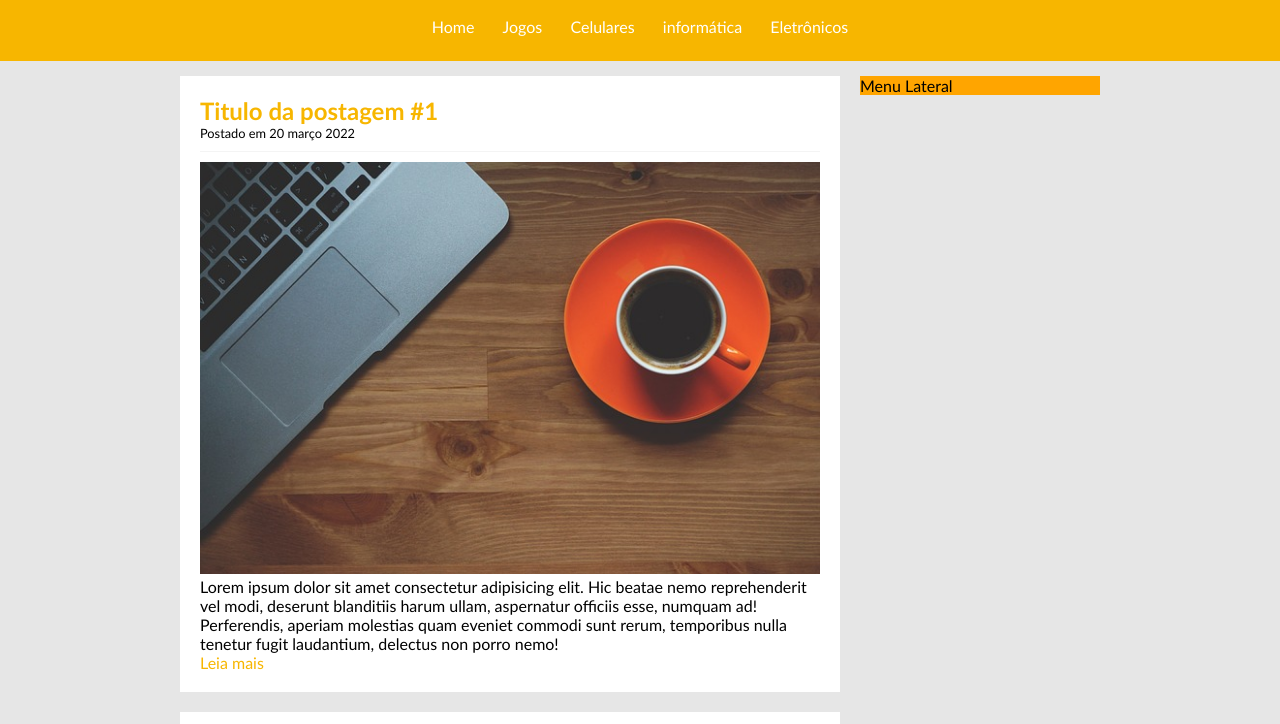
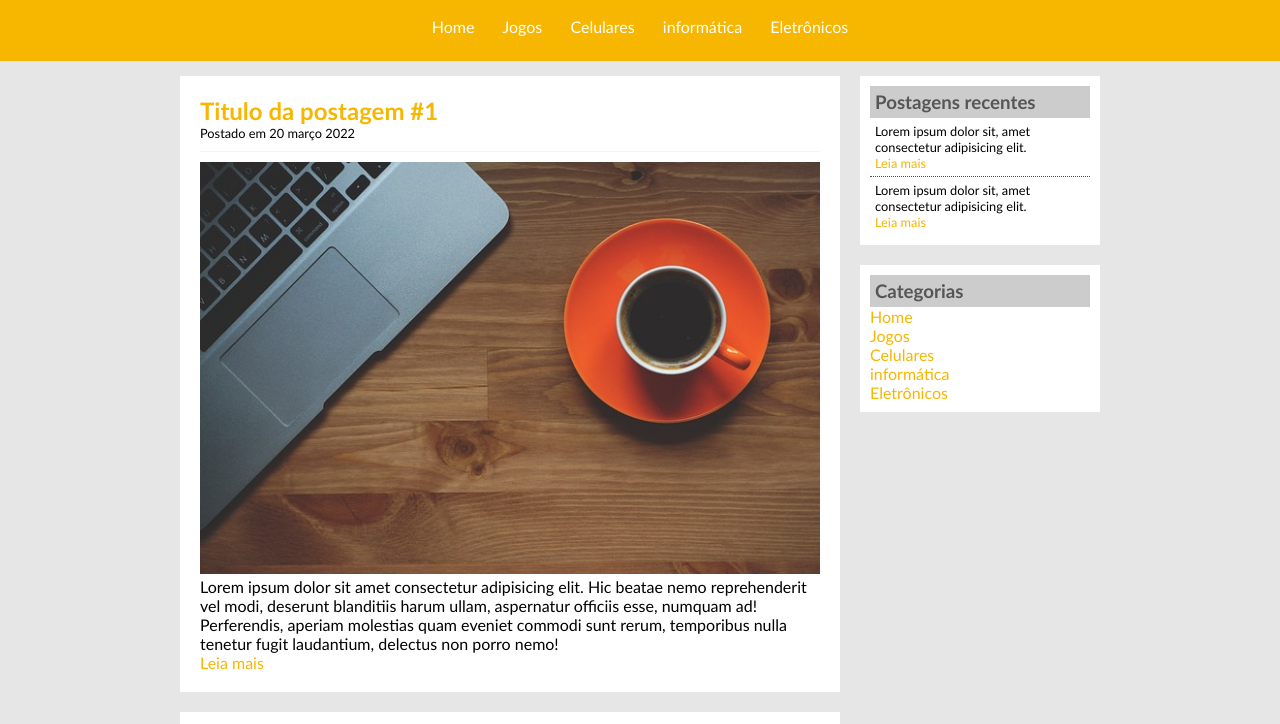
Before and after one commit to westorres9/Tecblog, a plain HTML site: page index.html in a window 1280 px wide. Shown: the part 76-800 px from the top of the page. Drawn offline with Linux system fonts and the light colour scheme.

Commit message:
projeto tecblog finalizado

```diff
--- a/css/styles.css
+++ b/css/styles.css
@@ -30,10 +30,6 @@ body {
     margin: 0 auto;
 }
 
-#side-area {
-    background: orange;
-}
-
 #posts-area {
     width: 660px;
     float: left;
@@ -48,6 +44,21 @@ body {
 #side-area {
     width: 240px;
     float: right;
+}
+
+.side-content {
+    background-color: #FFF;
+    padding: 10px;
+    margin-bottom: 20px;
+}
+.side-content a {
+    display: block;
+}
+
+.side-posts {
+    font-size: 0.8em;
+    padding: 5px;
+    border-bottom: 1px dotted #4e4e4e;
 }
 
 #footer {
@@ -66,26 +77,28 @@ a {
     text-decoration: none;
 }
 
-a:link, a:visited {
-    color: #f7b600;
+#menu-area a:link {
+    color: #FFF;
+    padding: 8px 12px;
 }
+
+
 
 a:hover {
     text-decoration: underline;
 }
 
-#header-area a:link, a:visited {
-    color: #FFF;
-    padding: 8px 12px;
-}
-
-#header-area a:hover {
+#menu-area a:hover {
     color: #f7b600;
     background-color: #FFF;
     text-decoration: none;
 }
 
-#posts-area a:link, a:visited {
+a:link, a:visited {
+    color: #f7b600;
+}
+
+#post a:link {
     color: #f7b600;
 }
 
@@ -102,6 +115,12 @@ h2 {
     color: #f7b600;
 }
 
+h3 {
+    color: #565656;
+    background-color: #ccc;
+    padding: 5px;
+}
+
 .white {
     color: white;
 }
--- a/index.html
+++ b/index.html
@@ -13,7 +13,7 @@
             <h1>Tec<span class="white">Blog</span></h1>
         </div>
         <div id="menu-area">
-            <a href="index.html">Home</a>
+            <a href="index.html" class="home">Home</a>
             <a href="jogos.html">Jogos</a>
             <a href="celulares.html">Celulares</a>
             <a href="informatica.html">informática</a>
@@ -37,10 +37,43 @@
                 <p>Lorem ipsum dolor sit amet consectetur adipisicing elit. Hic beatae nemo reprehenderit vel modi, deserunt blanditiis harum ullam, aspernatur officiis esse, numquam ad! Perferendis, aperiam molestias quam eveniet commodi sunt rerum, temporibus nulla tenetur fugit laudantium, delectus non porro nemo!</p>
                 <a href="">Leia mais</a>
             </div>
+            <div class="post">
+                <h2>Titulo da postagem #3</h2>
+                <span class="post-date">Postado em 04 abril 2022</span>
+                <img width="620" src="img/imagem3.jpg" alt="">
+                <p>Lorem ipsum dolor sit amet consectetur adipisicing elit. Hic beatae nemo reprehenderit vel modi, deserunt blanditiis harum ullam, aspernatur officiis esse, numquam ad! Perferendis, aperiam molestias quam eveniet commodi sunt rerum, temporibus nulla tenetur fugit laudantium, delectus non porro nemo!</p>
+                <a href="">Leia mais</a>
+            </div>
+            <div class="post">
+                <h2>Titulo da postagem #4</h2>
+                <span class="post-date">Postado em 04 abril 2022</span>
+                <img width="620" src="img/imagem4.jpg" alt="">
+                <p>Lorem ipsum dolor sit amet consectetur adipisicing elit. Hic beatae nemo reprehenderit vel modi, deserunt blanditiis harum ullam, aspernatur officiis esse, numquam ad! Perferendis, aperiam molestias quam eveniet commodi sunt rerum, temporibus nulla tenetur fugit laudantium, delectus non porro nemo!</p>
+                <a href="">Leia mais</a>
+            </div>
         </div>
 
         <div id="side-area">
-            Menu Lateral
+            <div class="side-content">
+                <h3>Postagens recentes</h3>
+                <div class="side-posts">
+                    <p>Lorem ipsum dolor sit, amet consectetur adipisicing elit.</p>
+                    <a href="">Leia mais</a>
+                </div>
+                <div class="side-posts" style="border-bottom:none">
+                    <p>Lorem ipsum dolor sit, amet consectetur adipisicing elit.</p>
+                    <a href="">Leia mais</a>
+                </div>
+            </div>
+            <div class="side-content">
+                <h3>Categorias</h3>
+                <a href="">Home</a>
+                <a href="">Jogos</a>
+                <a href="">Celulares</a>
+                <a href="">informática</a>
+                <a href="">Eletrônicos</a>
+
+            </div>
         </div>
         <div id="footer">
             Todos os direitos reservados
```
